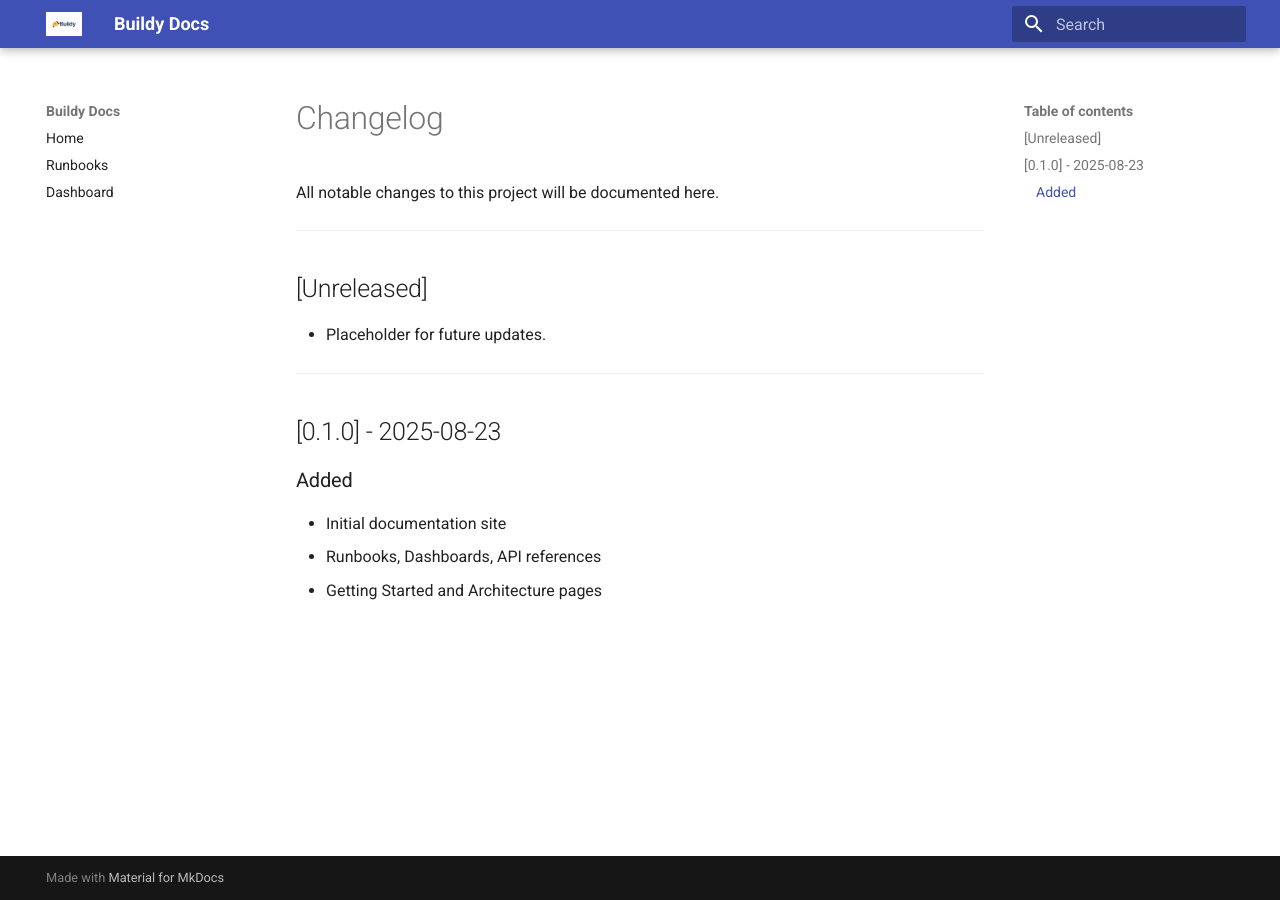
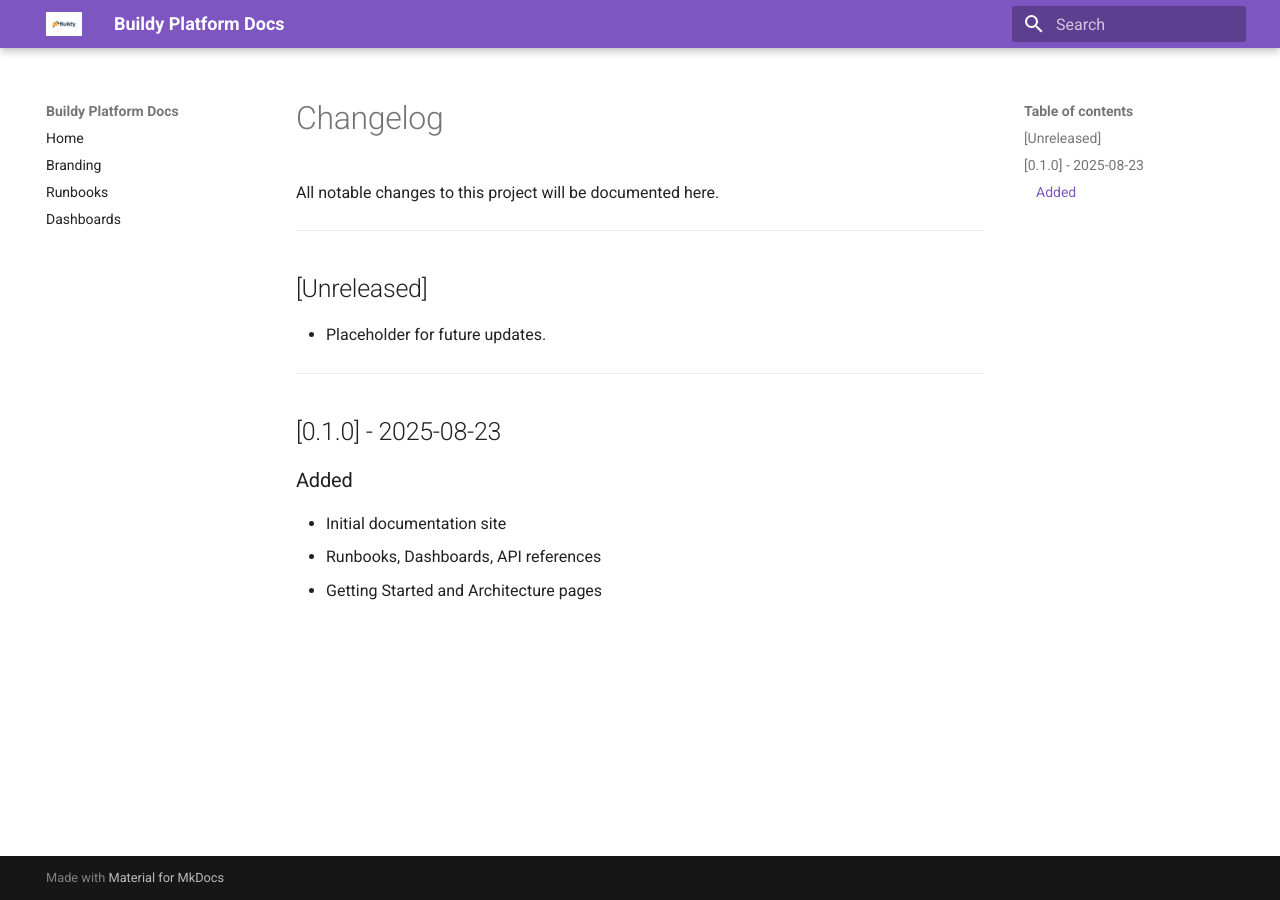
Before and after one commit to Kello54/Buildy, an MkDocs documentation site: the page built from docs/changelog.md, in a window 1280 px wide. Built offline with MkDocs 1.6.1 and Material for MkDocs 9.7.7, drawn with Linux system fonts in a browser that asks for light colours.

Commit message:
Update mkdocs.yml

```diff
--- a/mkdocs.yml
+++ b/mkdocs.yml
@@ -1,14 +1,30 @@
-site_name: Buildy Docs
+site_name: Buildy Platform Docs
+site_url: https://kello54.github.io
+site_author: Buildy Team
+site_description: >-
+  Documentation for Buildy platform — guides, branding, runbooks, and dashboards.
 
 theme:
   name: material
   logo: images/logo.png
-  favicon: images/favicon.png
+  favicon: images/logo.png
+  palette:
+    primary: deep purple
+    accent: amber
+  features:
+    - navigation.instant
+    - navigation.sections
+    - navigation.top
+    - search.highlight
+    - search.suggest
 
 plugins:
   - search
+  - swagger-ui:
+      spec_file: docs/platform.yaml
 
 nav:
   - Home: index.md
+  - Branding: branding/logo.md
   - Runbooks: runbooks.md
-  - Dashboard: dashboard.md
+  - Dashboards: dashboards.md
```
